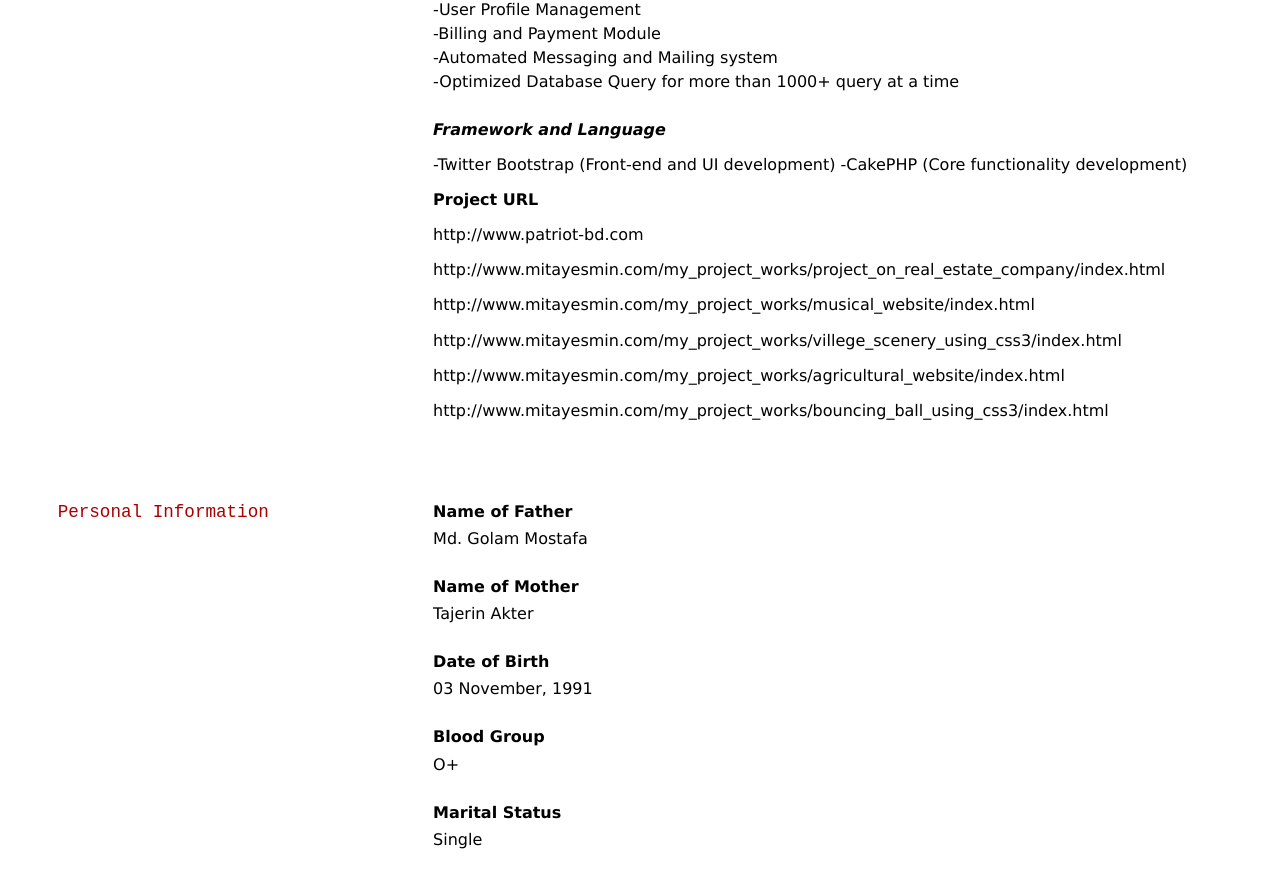
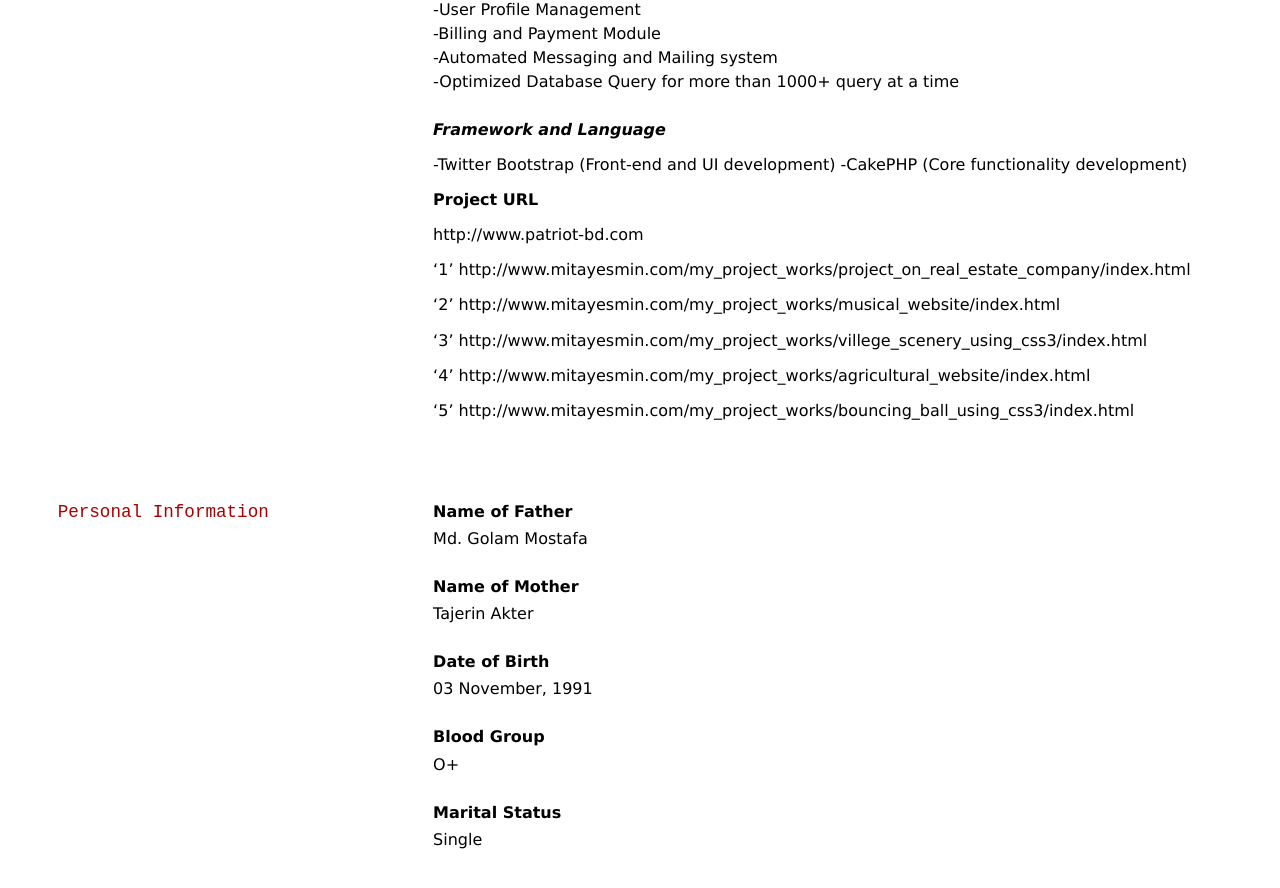
Before and after one commit to mita07/my-resume, a Jekyll site: the page built from index.md, in a window 1280 px wide and 900 px high, scrolled down 2671 px. Shown: the top 888 px of the window. Built offline with Jekyll 4.4.1, drawn with Linux system fonts in a browser that asks for light colours.

Commit message:
Update index.md

```diff
--- a/index.md
+++ b/index.md
@@ -147,15 +147,15 @@
 
 http://www.patriot-bd.com
 
-http://www.mitayesmin.com/my_project_works/project_on_real_estate_company/index.html
+'1' http://www.mitayesmin.com/my_project_works/project_on_real_estate_company/index.html
 
-http://www.mitayesmin.com/my_project_works/musical_website/index.html
+'2' http://www.mitayesmin.com/my_project_works/musical_website/index.html
 
-http://www.mitayesmin.com/my_project_works/villege_scenery_using_css3/index.html
+'3' http://www.mitayesmin.com/my_project_works/villege_scenery_using_css3/index.html
 
-http://www.mitayesmin.com/my_project_works/agricultural_website/index.html
+'4' http://www.mitayesmin.com/my_project_works/agricultural_website/index.html
 
-http://www.mitayesmin.com/my_project_works/bouncing_ball_using_css3/index.html
+'5' http://www.mitayesmin.com/my_project_works/bouncing_ball_using_css3/index.html
 
 
 
```
